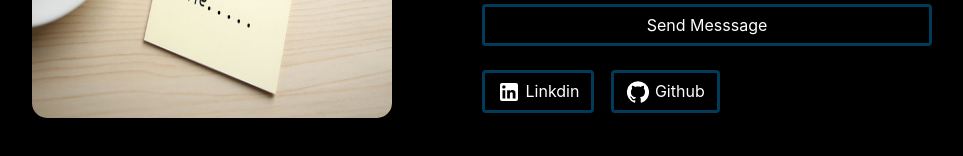
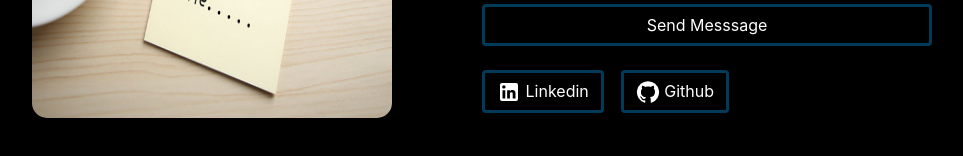
Before and after one commit to Harmit1708/Portfolio, a React (Create React App) app: page / in a window 1280 px wide. Shown: the part 7570-7726 px from the top of the page, without its empty margins (158-1121 px from the left). Built offline with nearby package versions, Linux system fonts and the light colour scheme.

Commit message:
Portfolio

```diff
--- a/src/Components/Contact.js
+++ b/src/Components/Contact.js
@@ -89,7 +89,7 @@ function Contact() {
               >
                 <button className="btn mt-4 btnHover mr-2 text-white" style={{border:"3.5px solid #023b59" }}>
                   <LinkedInIcon className="text-white linkdin" />
-                  &nbsp;Linkdin
+                  &nbsp;Linkedin
                 </button>
               </a>
               &nbsp;&nbsp;
```
